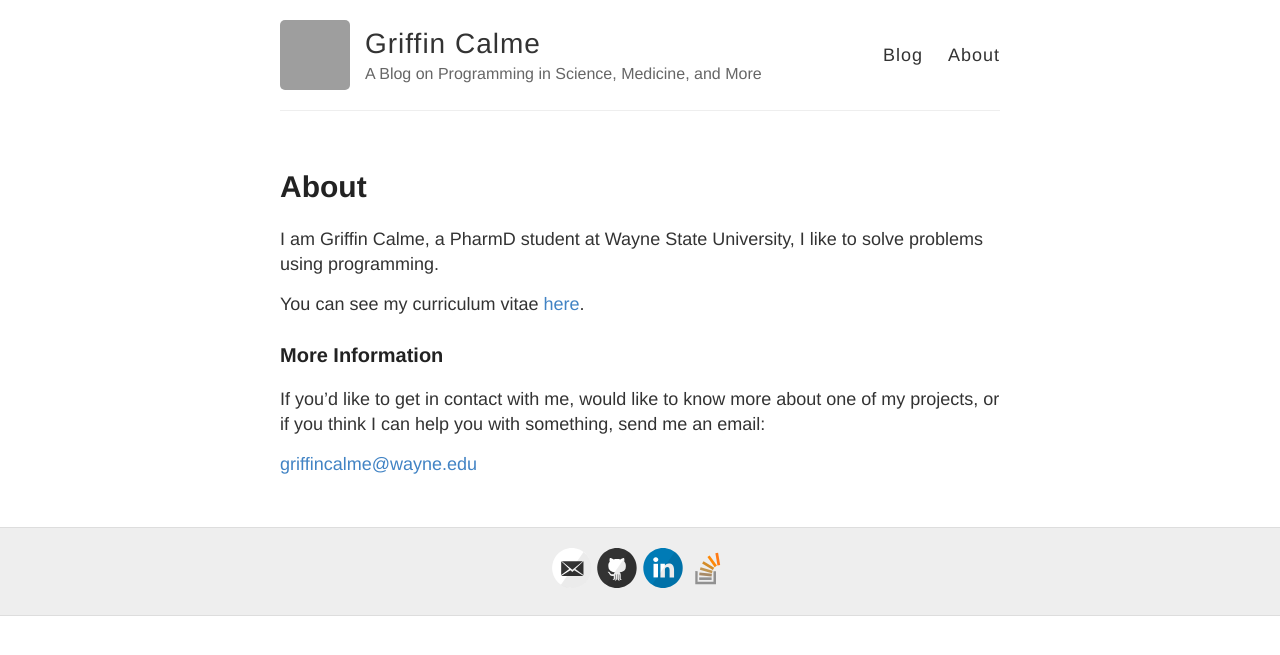
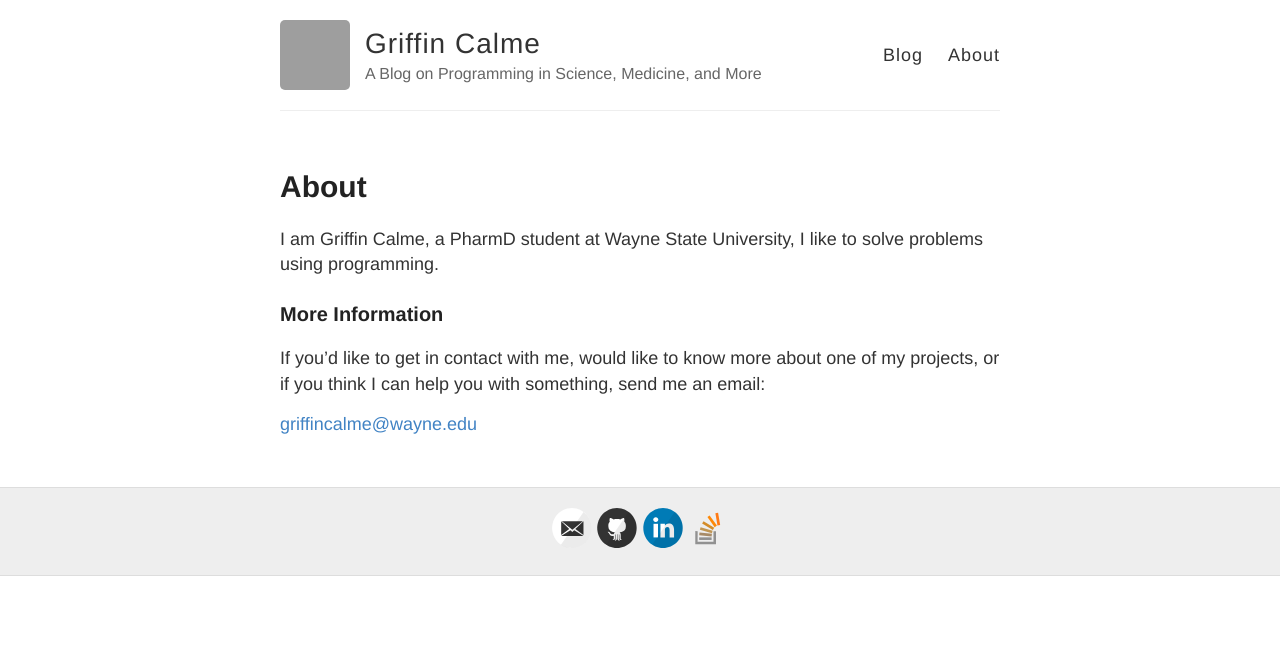
Before and after one commit to griffincalme/griffincalme.github.io, a Jekyll site: the page built from about.md, in a window 1280 px wide. Shown: the top 655 px of the page. Built offline with Jekyll 4.4.1, drawn with Linux system fonts in a browser that asks for light colours; grey boxes are pictures that could not be loaded.

Commit message:
Update about.md

```diff
--- a/about.md
+++ b/about.md
@@ -7,8 +7,6 @@ permalink: /about/
 I am Griffin Calme, a PharmD student at Wayne State University,
 I like to solve problems using programming.
 
-You can see my curriculum vitae [here](https://griffincalme.github.io/GriffinCV.pdf).
-
 
 ### More Information
 
```
